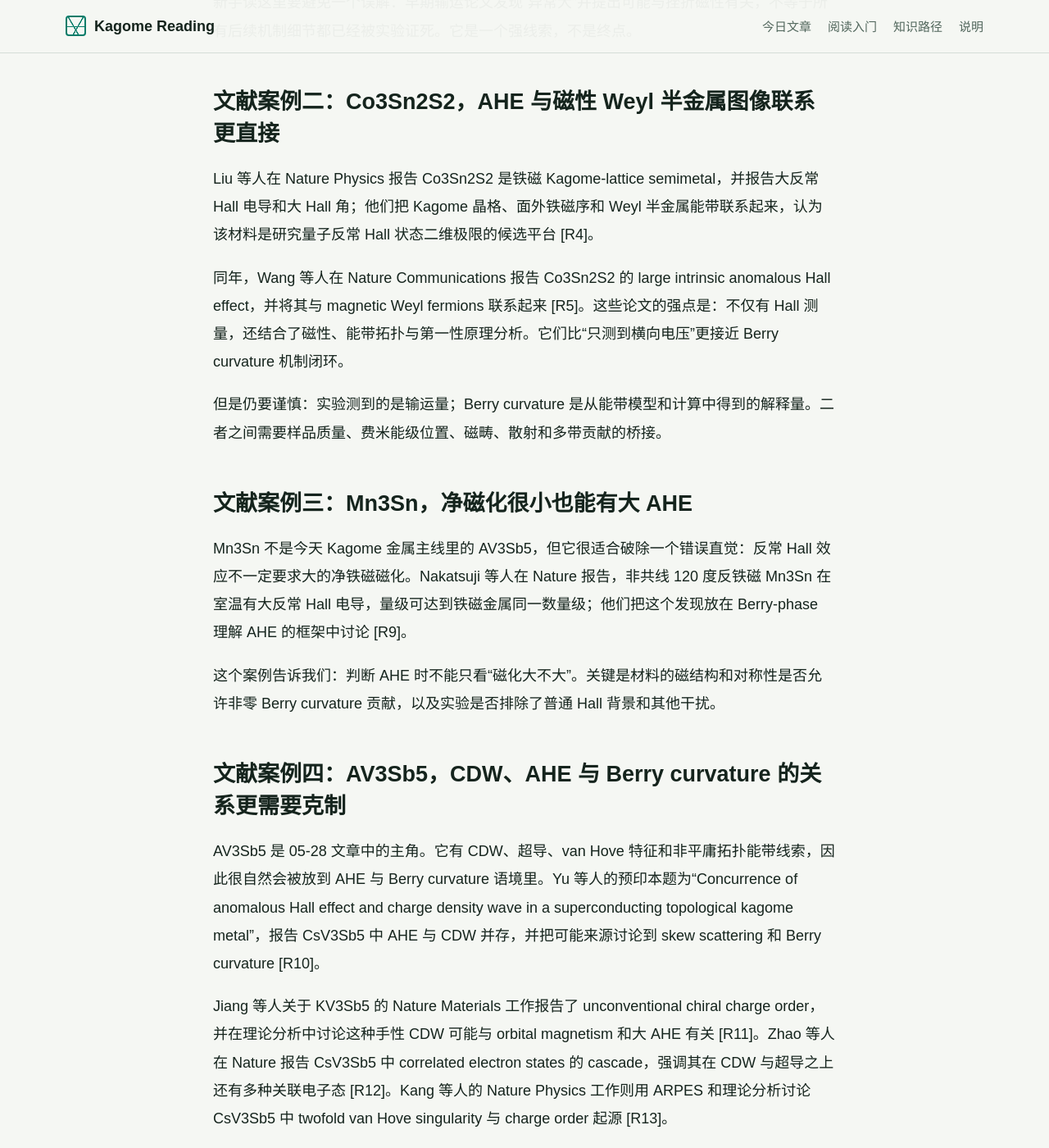
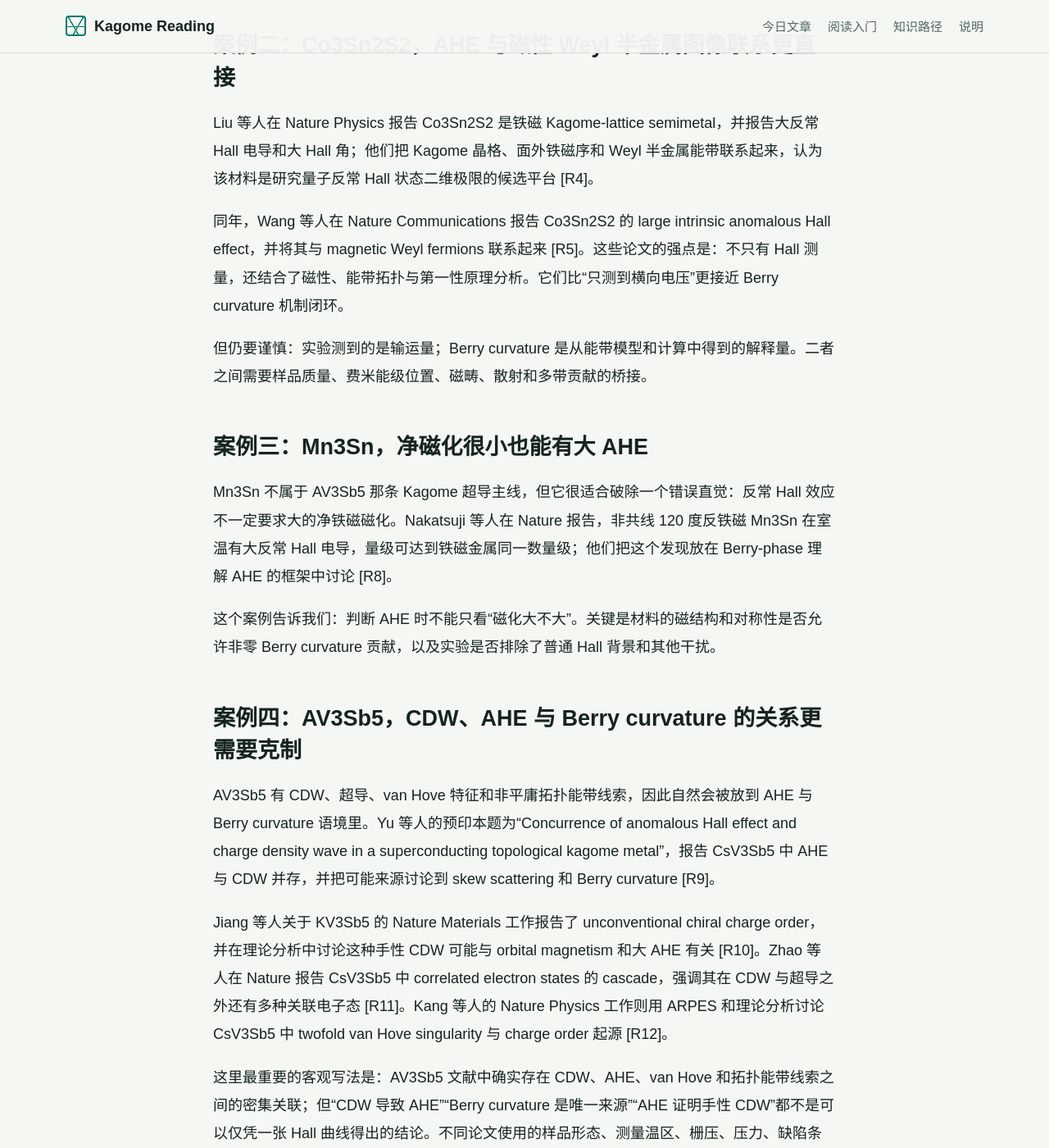
Before and after one commit to 7235212746-jpg/READING, a Jekyll site: the page built from physics/2026-05-29-berry-curvature-anomalous-hall.md, in a window 1280 px wide and 1400 px high, scrolled down 4018 px. Shown: the whole window at 82% size. Built offline with Jekyll 4.4.1, drawn with Linux system fonts in a browser that asks for light colours; some of the changed text lies outside the part shown.

Commit message:
Polish 2026-05-29 physics article citations and exercises

````diff
--- a/physics/2026-05-29-berry-curvature-anomalous-hall.md
+++ b/physics/2026-05-29-berry-curvature-anomalous-hall.md
@@ -1,38 +1,38 @@
 ---
 layout: article
 track: "物理主线 / Kagome 与拓扑输运"
-title: "Berry curvature 与反常霍尔效应：Kagome 金属的横向电压为什么不是一句“有拓扑”就能解释"
+title: "Berry curvature 与反常霍尔效应：Kagome 金属的横向电压为什么不能只用一句“有拓扑”解释"
 date: 2026-05-29
 difficulty: "零基础友好 / 入门到进阶"
-summary: "从普通霍尔效应、反常霍尔效应、Berry curvature、内禀与外禀机制开始，客观整理 Fe3Sn2、Co3Sn2S2、Mn3Sn 与 AV3Sb5 文献中哪些实验事实被直接报告，哪些机制解释仍需要谨慎。"
+summary: "从普通霍尔效应、反常霍尔效应、Berry curvature、内禀与外禀机制开始，客观整理 Fe3Sn2、Co3Sn2S2、Mn3Sn 与 AV3Sb5 文献中直接报告了什么，以及哪些机制解释仍需要谨慎。"
 tags: [Kagome, anomalous Hall effect, Berry curvature, topological transport]
 verification_status: "正文使用直接可读符号；参考文献编号嵌入对应段落；不依赖公式渲染。"
 permalink: /physics/2026-05-29-berry-curvature-anomalous-hall/
 ---
 
-# Berry curvature 与反常霍尔效应：Kagome 金属的横向电压为什么不是一句“有拓扑”就能解释
+# Berry curvature 与反常霍尔效应：Kagome 金属的横向电压为什么不能只用一句“有拓扑”解释
 
 ## 快速阅读版
 
 今天的问题是：为什么很多 Kagome 金属论文一看到 Hall 信号，就开始讨论 Berry curvature、Weyl 点、Dirac 能带或手性电荷序？
 
-最短答案是：普通 Hall 效应主要来自外加磁场把运动电荷横向偏转；反常霍尔效应是在有磁性、时间反演对称性破缺、或更复杂的散射与能带几何条件下，即使扣除普通 Hall 背景后仍剩下的横向响应。Berry curvature 是能带波函数在动量空间里的几何量，它可以在半经典电子运动中表现得像“动量空间里的有效磁场”，从而给横向电流贡献一部分内禀反常霍尔响应 [R1, R2, R3]。
+最短答案是：普通 Hall 效应主要来自外加磁场把运动电荷横向偏转；反常霍尔效应是扣除普通 Hall 背景后，仍然留下的横向响应。这个剩余响应可能来自磁性、时间反演对称性破缺、散射机制，也可能和能带波函数的几何性质有关。Berry curvature 就是描述这种能带几何的一种量；在半经典图像中，它会像“动量空间里的有效磁场”一样，为横向电流提供内禀贡献 [R1, R2, R3]。
 
-但这句话不能倒过来乱用。看到反常 Hall 信号，不等于已经证明 Berry curvature 是唯一来源；看到 Berry curvature 计算很大，也不等于实验信号已经完全解释。文献通常需要同时给出：Hall 测量、磁化或对称性信息、纵向电阻、温度/磁场依赖、能带或 ARPES 证据、以及第一性原理或 Wannier 插值计算 [R2, R4, R5]。
+但这句话不能倒过来乱用。看到反常 Hall 信号，不等于已经证明 Berry curvature 是唯一来源；看到 Berry curvature 计算很大，也不等于实验信号已经被完整解释。严谨论文通常需要同时给出 Hall 测量、磁化或磁结构、纵向电阻、温度和磁场依赖、能带或 ARPES 证据，以及第一性原理或 Wannier 插值计算 [R2, R4, R5]。
 
-## 今天先认识五个词
+## 先认识五个词
 
 | 词 | 白话解释 | 读论文时先问什么 |
 | --- | --- | --- |
-| Hall 电压 | 电流沿一个方向流，横向出现电压 | 这个横向电压是否已经扣除了普通磁场偏转部分？ |
+| Hall 电压 | 电流沿一个方向流，横向出现电压 | 横向电压是否已经扣除了普通磁场偏转部分？ |
 | 反常霍尔效应 AHE | 横向响应中不能只用普通 Hall 项解释的部分 | 它和磁化、纵向电阻、温度、磁场历史怎样相关？ |
-| Berry curvature | 能带波函数随 k 点变化时带来的几何量 | 论文是否说明它集中在哪些能带、哪些 k 区域、是否靠近 EF？ |
-| 内禀机制 | 来自材料能带几何本身的贡献 | 是否有可靠能带/Wannier 计算，并与实验量级比较？ |
+| Berry curvature | 能带波函数随 k 点变化时带来的几何量 | 它集中在哪些能带、哪些 k 区域、是否靠近 EF？ |
+| 内禀机制 | 来自材料能带几何本身的贡献 | 是否有可靠能带或 Wannier 计算，并与实验量级比较？ |
 | 外禀机制 | 来自杂质或散射过程的贡献 | 是否分析了 skew scattering、side jump 或无序影响？ |
 
-这里的 EF 表示费米能级。它不是某个神秘常数，而是低温下电子填到哪里的大致边界。很多 Berry curvature 对输运有强影响，往往是因为相关能带结构靠近 EF。
+这里的 EF 表示费米能级。它不是神秘常数，而是低温下电子大致填到哪里的边界。很多 Berry curvature 对输运有强影响，往往是因为相关能带结构靠近 EF。
 
-## 普通 Hall 和反常 Hall 先分开
+## 普通 Hall 与反常 Hall 先分开
 
 普通 Hall 实验的图像是：
 
@@ -42,13 +42,13 @@
 样品两侧出现横向电压 V_y
 ```
 
-如果材料里只有普通载流子，横向电阻通常近似随磁场线性变化。反常 Hall 分析会先把这条普通背景扣掉，再看剩下的部分。很多论文会写成总 Hall 电阻 = 普通 Hall 项 + 反常 Hall 项。新手不需要先背公式，只要记住一个读图动作：先看作者怎样从原始 Hall 曲线中分离普通部分和反常部分。
+如果材料里只有普通载流子，横向电阻通常近似随磁场线性变化。反常 Hall 分析会先把这条普通背景扣掉，再看剩下的部分。很多论文会写成：总 Hall 电阻 = 普通 Hall 项 + 反常 Hall 项。新手不需要先背公式，只要先看作者怎样从原始 Hall 曲线中分离普通部分和反常部分。
 
-反常 Hall 项可能来自多种机制。Nagaosa 等人的综述把这个领域的实验和理论发展整理为一个现代框架，其中包括半经典 Berry curvature 观点、Kubo 线性响应、Keldysh 形式以及散射相关机制 [R2]。所以严谨写法不是“有 AHE，所以有拓扑”，而是“该 AHE 的某些特征与内禀 Berry curvature 机制相容，同时需要排查外禀散射贡献”。
+反常 Hall 项可能来自多种机制。Nagaosa 等人的综述把现代 AHE 框架整理为半经典 Berry curvature 图像、Kubo 线性响应、Keldysh 形式以及散射相关机制 [R2]。所以严谨写法不是“有 AHE，所以有拓扑”，而是“这个 AHE 的某些特征与内禀 Berry curvature 机制相容，同时需要排查外禀散射贡献”。
 
 ## Berry curvature 到底是什么
 
-可以把普通磁场想成真实空间里让电子轨道弯曲的因素。Berry curvature 则是在 k 空间里描述波函数几何变化的量。Xiao、Chang 和 Niu 的综述说明，Berry phase/curvature 会影响电子的半经典运动，并与极化、轨道磁化、量子/反常/自旋 Hall 效应等现象相关 [R1]。
+可以把普通磁场想成真实空间里让电子轨道弯曲的因素。Berry curvature 则是在 k 空间里描述波函数几何变化的量。Xiao、Chang 和 Niu 的综述说明，Berry phase 和 Berry curvature 会影响电子的半经典运动，并与极化、轨道磁化、量子 Hall、反常 Hall、自旋 Hall 等现象相关 [R1]。
 
 教学示意图如下，注意这不是某篇论文的原始数据：
 
@@ -63,48 +63,48 @@
   需要同时排查普通 Hall、磁畴、散射、样品几何和接触误差
 ```
 
-Haldane 2004 年的 PRL 强调，金属中的内禀反常 Hall 效应可以从费米面性质来理解，Berry phase 是有破缺对称性时需要加入 Fermi liquid 理论的拓扑成分 [R3]。这篇文章常被用来提醒读者：金属 AHE 不是只属于“完全填满的绝缘能带”的故事。
+Haldane 2004 年 PRL 强调，金属中的内禀反常 Hall 效应可以从费米面性质来理解；Berry phase 是有破缺对称性时需要加入 Fermi liquid 理论的拓扑成分 [R3]。这提醒我们：金属 AHE 不只是“完全填满的绝缘能带”的故事。
 
 ## 为什么 Kagome 容易进入这个话题
 
-Kagome 晶格容易出现平带、Dirac 点、van Hove 奇点和由自旋轨道耦合打开的小能隙。若这些能带特征靠近 EF，Berry curvature 可能在某些 k 区域变得很集中。Kagome 不是魔法词；它只是提供了一类容易产生特殊能带几何和磁性/关联效应的平台。
+Kagome 晶格容易出现平带、Dirac 点、van Hove 奇点，以及由自旋轨道耦合打开的小能隙。若这些能带特征靠近 EF，Berry curvature 可能在某些 k 区域变得很集中。Kagome 不是一句结论；它只是提供了一类容易产生特殊能带几何、磁性和关联效应的平台。
 
-读 Kagome AHE 论文时，先不要问“是不是拓扑材料”。先问更具体的四件事：
+读 Kagome AHE 论文时，先问四件事：
 
-1. 样品是否有磁序、非共线自旋结构、CDW 或其他会破坏某些对称性的序？
+1. 样品是否有磁序、非共线自旋结构、CDW 或其他会破坏对称性的序？
 2. Hall 信号是否在扣除普通 Hall 背景后仍存在？
 3. 反常 Hall 电导的量级、温度依赖、磁滞和磁化是否相互对应？
-4. 计算或 ARPES 是否显示靠近 EF 的 Dirac/Weyl/开缝能带或强 Berry curvature 区域？
+4. 计算或 ARPES 是否显示靠近 EF 的 Dirac、Weyl、开缝能带或强 Berry curvature 区域？
 
-## 文献案例一：Fe3Sn2，先报告的是异常大的 Hall 响应
+## 案例一：Fe3Sn2，先报告的是异常大的 Hall 响应
 
 Kida 等人研究 Fe3Sn2 这个 Kagome 双层铁磁金属，报告了室温下饱和 Hall 电阻约 3.2 μΩ cm，约为典型巡游铁磁金属 Fe 和 Ni 的 20 倍；他们还报告反常 Hall 系数在 300 K 下约为 6.7 × 10^-9 Ω cm G^-1，比纯 Fe 大三个数量级，并指出其与纵向电阻的标度关系不能用传统 skew 或 side-jump 机制解释 [R6]。
 
-这篇论文直接支持的说法是：Fe3Sn2 中存在异常大的反常 Hall 响应，而且普通外禀标度解释不足 [R6]。它没有单独完成今天意义上“Berry curvature 热点在哪里”的完整能带证明。后续 Fe3Sn2 工作继续用 ARPES、量子振荡、薄膜输运等手段研究 Dirac 电子、拓扑 Kagome 磁体和 Hall/Nernst 响应 [R7, R8]。
+这篇论文直接支持的说法是：Fe3Sn2 中存在异常大的反常 Hall 响应，而且普通外禀标度解释不足 [R6]。它没有单独完成今天意义上“Berry curvature 热点在哪里”的完整能带证明。后续 Ye 等人在 Fe3Sn2 中用实验和理论讨论了 massive Dirac fermions，为 Fe3Sn2 的拓扑 Kagome 磁体图像提供了更直接的能带线索 [R7]。
 
-新手读这里要避免一个误解：早期输运论文发现“异常大”并提出可能与挫折磁性有关，不等于所有后续机制细节都已经被实验证死。它是一个强线索，不是终点。
+新手读这里要避免一个误解：早期输运论文发现“异常大”并提出可能与挫折磁性有关，不等于所有后续机制细节都已经被实验定死。它是强线索，不是终点。
 
-## 文献案例二：Co3Sn2S2，AHE 与磁性 Weyl 半金属图像联系更直接
+## 案例二：Co3Sn2S2，AHE 与磁性 Weyl 半金属图像联系更直接
 
 Liu 等人在 Nature Physics 报告 Co3Sn2S2 是铁磁 Kagome-lattice semimetal，并报告大反常 Hall 电导和大 Hall 角；他们把 Kagome 晶格、面外铁磁序和 Weyl 半金属能带联系起来，认为该材料是研究量子反常 Hall 状态二维极限的候选平台 [R4]。
 
-同年，Wang 等人在 Nature Communications 报告 Co3Sn2S2 的 large intrinsic anomalous Hall effect，并将其与 magnetic Weyl fermions 联系起来 [R5]。这些论文的强点是：不仅有 Hall 测量，还结合了磁性、能带拓扑与第一性原理分析。它们比“只测到横向电压”更接近 Berry curvature 机制闭环。
+同年，Wang 等人在 Nature Communications 报告 Co3Sn2S2 的 large intrinsic anomalous Hall effect，并将其与 magnetic Weyl fermions 联系起来 [R5]。这些论文的强点是：不只有 Hall 测量，还结合了磁性、能带拓扑与第一性原理分析。它们比“只测到横向电压”更接近 Berry curvature 机制闭环。
 
-但是仍要谨慎：实验测到的是输运量；Berry curvature 是从能带模型和计算中得到的解释量。二者之间需要样品质量、费米能级位置、磁畴、散射和多带贡献的桥接。
+但仍要谨慎：实验测到的是输运量；Berry curvature 是从能带模型和计算中得到的解释量。二者之间需要样品质量、费米能级位置、磁畴、散射和多带贡献的桥接。
 
-## 文献案例三：Mn3Sn，净磁化很小也能有大 AHE
+## 案例三：Mn3Sn，净磁化很小也能有大 AHE
 
-Mn3Sn 不是今天 Kagome 金属主线里的 AV3Sb5，但它很适合破除一个错误直觉：反常 Hall 效应不一定要求大的净铁磁磁化。Nakatsuji 等人在 Nature 报告，非共线 120 度反铁磁 Mn3Sn 在室温有大反常 Hall 电导，量级可达到铁磁金属同一数量级；他们把这个发现放在 Berry-phase 理解 AHE 的框架中讨论 [R9]。
+Mn3Sn 不属于 AV3Sb5 那条 Kagome 超导主线，但它很适合破除一个错误直觉：反常 Hall 效应不一定要求大的净铁磁磁化。Nakatsuji 等人在 Nature 报告，非共线 120 度反铁磁 Mn3Sn 在室温有大反常 Hall 电导，量级可达到铁磁金属同一数量级；他们把这个发现放在 Berry-phase 理解 AHE 的框架中讨论 [R8]。
 
 这个案例告诉我们：判断 AHE 时不能只看“磁化大不大”。关键是材料的磁结构和对称性是否允许非零 Berry curvature 贡献，以及实验是否排除了普通 Hall 背景和其他干扰。
 
-## 文献案例四：AV3Sb5，CDW、AHE 与 Berry curvature 的关系更需要克制
+## 案例四：AV3Sb5，CDW、AHE 与 Berry curvature 的关系更需要克制
 
-AV3Sb5 是 05-28 文章中的主角。它有 CDW、超导、van Hove 特征和非平庸拓扑能带线索，因此很自然会被放到 AHE 与 Berry curvature 语境里。Yu 等人的预印本题为“Concurrence of anomalous Hall effect and charge density wave in a superconducting topological kagome metal”，报告 CsV3Sb5 中 AHE 与 CDW 并存，并把可能来源讨论到 skew scattering 和 Berry curvature [R10]。
+AV3Sb5 有 CDW、超导、van Hove 特征和非平庸拓扑能带线索，因此自然会被放到 AHE 与 Berry curvature 语境里。Yu 等人的预印本题为“Concurrence of anomalous Hall effect and charge density wave in a superconducting topological kagome metal”，报告 CsV3Sb5 中 AHE 与 CDW 并存，并把可能来源讨论到 skew scattering 和 Berry curvature [R9]。
 
-Jiang 等人关于 KV3Sb5 的 Nature Materials 工作报告了 unconventional chiral charge order，并在理论分析中讨论这种手性 CDW 可能与 orbital magnetism 和大 AHE 有关 [R11]。Zhao 等人在 Nature 报告 CsV3Sb5 中 correlated electron states 的 cascade，强调其在 CDW 与超导之上还有多种关联电子态 [R12]。Kang 等人的 Nature Physics 工作则用 ARPES 和理论分析讨论 CsV3Sb5 中 twofold van Hove singularity 与 charge order 起源 [R13]。
+Jiang 等人关于 KV3Sb5 的 Nature Materials 工作报告了 unconventional chiral charge order，并在理论分析中讨论这种手性 CDW 可能与 orbital magnetism 和大 AHE 有关 [R10]。Zhao 等人在 Nature 报告 CsV3Sb5 中 correlated electron states 的 cascade，强调其在 CDW 与超导之外还有多种关联电子态 [R11]。Kang 等人的 Nature Physics 工作则用 ARPES 和理论分析讨论 CsV3Sb5 中 twofold van Hove singularity 与 charge order 起源 [R12]。
 
-这里最重要的客观写法是：AV3Sb5 文献中确实存在 CDW、AHE、van Hove 和拓扑能带线索之间的密集关联；但“CDW 导致 AHE”“Berry curvature 是唯一来源”“AHE 证明手性 CDW”都不是可以仅凭一张 Hall 曲线下的结论。不同论文使用的样品形态、测量温区、栅压/压力/缺陷条件和分析模型不同，需要逐篇核对。
+这里最重要的客观写法是：AV3Sb5 文献中确实存在 CDW、AHE、van Hove 和拓扑能带线索之间的密集关联；但“CDW 导致 AHE”“Berry curvature 是唯一来源”“AHE 证明手性 CDW”都不是可以仅凭一张 Hall 曲线得出的结论。不同论文使用的样品形态、测量温区、栅压、压力、缺陷条件和分析模型不同，需要逐篇核对。
 
 ## 第一张 AHE 图怎么读
 
@@ -132,15 +132,17 @@
           |-- 与计算 Berry curvature 热区相容？
 ```
 
-## 证据边界：这张图能支持什么，不能支持什么
+## 证据边界
 
 一张 AHE 图可以支持：样品存在不能用简单普通 Hall 背景解释的横向输运响应；这个响应随温度、磁场或磁化变化有某种规律；某些相变可能和输运异常同时出现。
 
-一张 AHE 图单独不能证明：Berry curvature 是唯一来源；材料具有某个特定 Chern 数；CDW 一定破坏时间反演；超导一定是非常规；样品没有磁畴、无序、接触几何或多带拟合问题。
+一张 AHE 图单独不能证明：Berry curvature 是唯一来源；材料具有某个特定 Chern 数；CDW 一定破坏时间反演；超导一定非常规；样品没有磁畴、无序、接触几何或多带拟合问题。
 
-更稳的证据链是：AHE 测量 + 磁化或磁结构 + 纵向输运 + ARPES/量子振荡/散射 + 第一性原理 Berry curvature 计算 + 样品依赖性检查。
+更稳的证据链是：AHE 测量 + 磁化或磁结构 + 纵向输运 + ARPES、量子振荡或散射 + 第一性原理 Berry curvature 计算 + 样品依赖性检查。
 
 ## 今天的小练习
+
+你可以把答案直接发回这个对话。我会按“概念是否清楚、证据链是否完整、有没有把相容误写成证明”来帮你批改。
 
 1. 如果一篇论文只给 Hall 曲线，没有磁化数据，也没有普通 Hall 背景扣除说明，你会把它的 AHE 结论标成强证据还是弱证据？为什么？
 2. 如果计算显示 EF 附近有 Berry curvature 热点，但实验 AHE 很小，可能有哪些原因？列出至少三个。
@@ -162,14 +164,12 @@
 
 [R7] L. Ye et al., “Massive Dirac fermions in a ferromagnetic kagome metal,” Nature 555, 638-642 (2018). DOI: https://doi.org/10.1038/nature25987
 
-[R8] K. A. Manna et al., “Anomalous Hall and Nernst effects in epitaxial films of topological kagome magnet Fe3Sn2,” Physical Review Materials 4, 094202 (2020). DOI should be checked against the journal page before numerical reuse.
+[R8] S. Nakatsuji, N. Kiyohara and T. Higo, “Large anomalous Hall effect in a non-collinear antiferromagnet at room temperature,” Nature 527, 212-215 (2015). DOI: https://doi.org/10.1038/nature15723
 
-[R9] S. Nakatsuji, N. Kiyohara and T. Higo, “Large anomalous Hall effect in a non-collinear antiferromagnet at room temperature,” Nature 527, 212-215 (2015). DOI: https://doi.org/10.1038/nature15723
+[R9] T. Yu et al., “Concurrence of anomalous Hall effect and charge density wave in a superconducting topological kagome metal,” arXiv:2102.10987 (2021). URL: https://arxiv.org/abs/2102.10987
 
-[R10] T. Yu et al., “Concurrence of anomalous Hall effect and charge density wave in a superconducting topological kagome metal,” arXiv:2102.10987 (2021). URL: https://arxiv.org/abs/2102.10987
+[R10] Y.-X. Jiang et al., “Unconventional chiral charge order in kagome superconductor KV3Sb5,” Nature Materials 20, 1353-1357 (2021). DOI: https://doi.org/10.1038/s41563-021-01034-y
 
-[R11] Y.-X. Jiang et al., “Unconventional chiral charge order in kagome superconductor KV3Sb5,” Nature Materials 20, 1353-1357 (2021). DOI: https://doi.org/10.1038/s41563-021-01034-y
+[R11] H. Zhao et al., “Cascade of correlated electron states in the kagome superconductor CsV3Sb5,” Nature 599, 216-221 (2021). DOI: https://doi.org/10.1038/s41586-021-03946-w
 
-[R12] H. Zhao et al., “Cascade of correlated electron states in the kagome superconductor CsV3Sb5,” Nature 599, 216-221 (2021). DOI: https://doi.org/10.1038/s41586-021-03946-w
-
-[R13] M. Kang et al., “Twofold van Hove singularity and origin of charge order in topological kagome superconductor CsV3Sb5,” Nature Physics 18, 301-308 (2022). DOI: https://doi.org/10.1038/s41567-021-01451-5
+[R12] M. Kang et al., “Twofold van Hove singularity and origin of charge order in topological kagome superconductor CsV3Sb5,” Nature Physics 18, 301-308 (2022). DOI: https://doi.org/10.1038/s41567-021-01451-5
````
